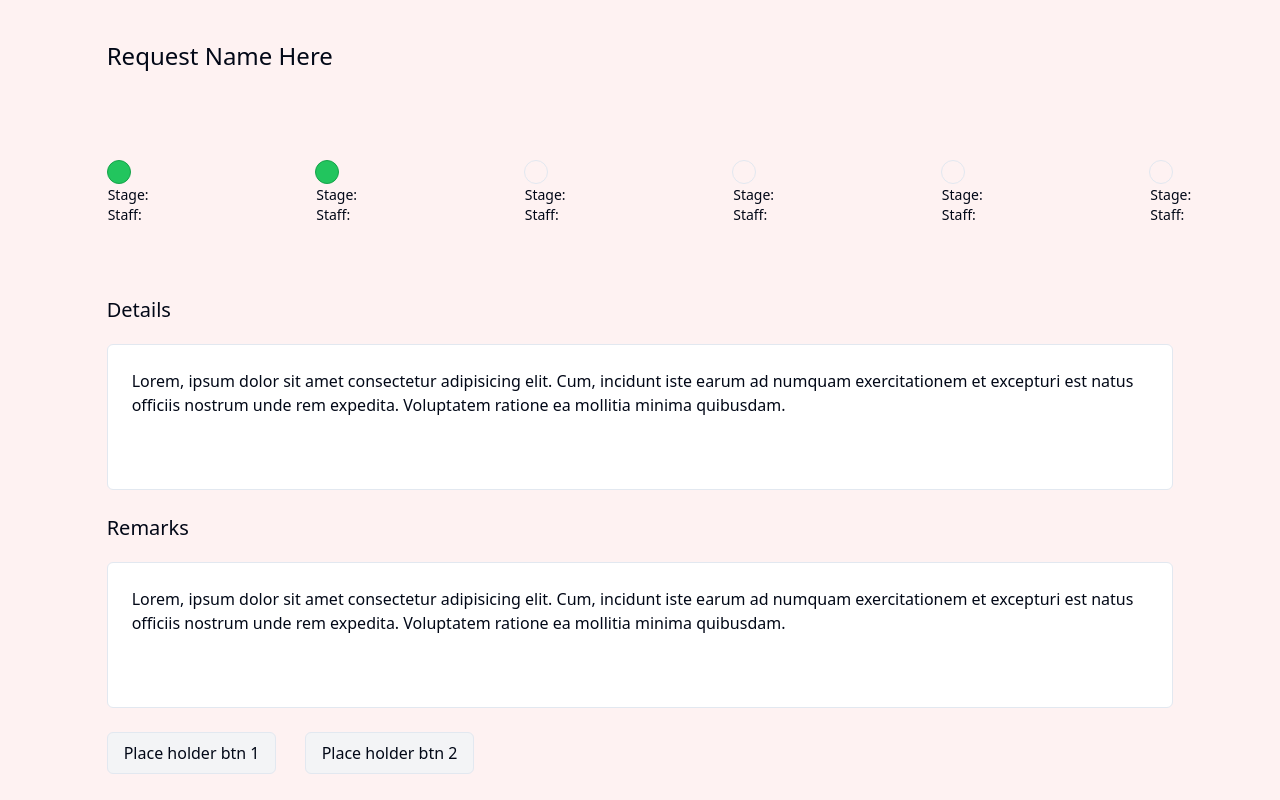
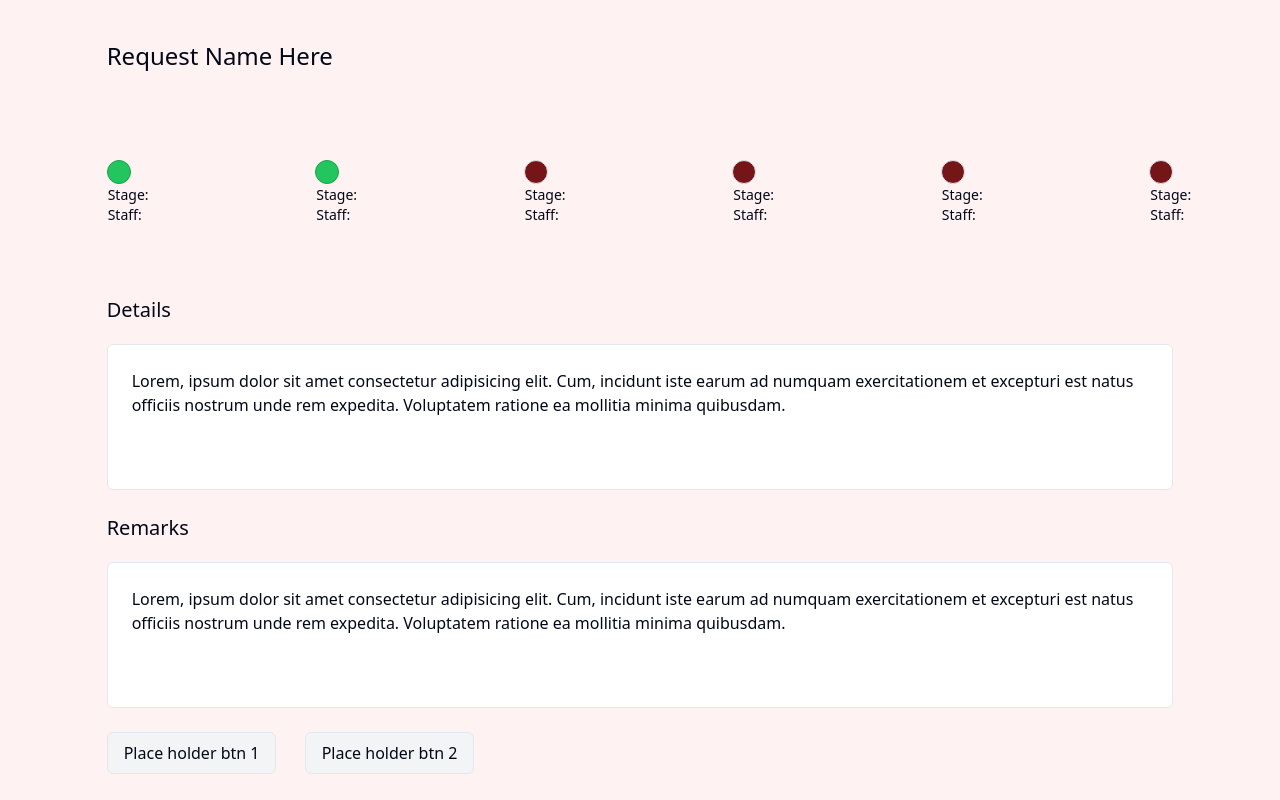
Before and after one commit to brymer-meneses/Subaybay, a SvelteKit app: page /dashboard/1 in a window 1280 px wide. Built offline with nearby package versions, Linux system fonts and the light colour scheme.

Commit message:
minor changes to classname. bg-maroon => bg-up_maroon

```diff
--- a/src/routes/dashboard/[requestID]/+page.svelte
+++ b/src/routes/dashboard/[requestID]/+page.svelte
@@ -1,4 +1,3 @@
-
 <script lang="ts">
 </script>
 
@@ -27,7 +26,7 @@
           </span>
         </div>
         <div
-          class="relative rounded-full h-6 w-6 bg-maroon border after:content-['Date'] after:translate-y-6 after:absolute after:bg-gray-600 after:text-white after:px-2 after:py-1 after:rounded-md after:hidden hover:after:block"
+          class="relative rounded-full h-6 w-6 bg-up_maroon border after:content-['Date'] after:translate-y-6 after:absolute after:bg-gray-600 after:text-white after:px-2 after:py-1 after:rounded-md after:hidden hover:after:block"
         >
           <span class="absolute top-6 text-sm">
             Stage:<br />
@@ -35,7 +34,7 @@
           </span>
         </div>
         <div
-          class="relative rounded-full h-6 w-6 bg-maroon border after:content-['Date'] after:translate-y-6 after:absolute after:bg-gray-600 after:text-white after:px-2 after:py-1 after:rounded-md after:hidden hover:after:block"
+          class="relative rounded-full h-6 w-6 bg-up_maroon border after:content-['Date'] after:translate-y-6 after:absolute after:bg-gray-600 after:text-white after:px-2 after:py-1 after:rounded-md after:hidden hover:after:block"
         >
           <span class="absolute top-6 text-sm">
             Stage:<br />
@@ -43,7 +42,7 @@
           </span>
         </div>
         <div
-          class="relative rounded-full h-6 w-6 bg-maroon border after:content-['Date'] after:translate-y-6 after:absolute after:bg-gray-600 after:text-white after:px-2 after:py-1 after:rounded-md after:hidden hover:after:block"
+          class="relative rounded-full h-6 w-6 bg-up_maroon border after:content-['Date'] after:translate-y-6 after:absolute after:bg-gray-600 after:text-white after:px-2 after:py-1 after:rounded-md after:hidden hover:after:block"
         >
           <span class="absolute top-6 text-sm">
             Stage:<br />
@@ -51,7 +50,7 @@
           </span>
         </div>
         <div
-          class="relative rounded-full h-6 w-6 bg-maroon border after:content-['Date'] after:translate-y-6 after:absolute after:bg-gray-600 after:text-white after:px-2 after:py-1 after:rounded-md after:hidden hover:after:block"
+          class="relative rounded-full h-6 w-6 bg-up_maroon border after:content-['Date'] after:translate-y-6 after:absolute after:bg-gray-600 after:text-white after:px-2 after:py-1 after:rounded-md after:hidden hover:after:block"
         >
           <span class="absolute top-6 text-sm">
             Stage:<br />
@@ -64,9 +63,10 @@
       <h3 class="text-xl mb-5">Details</h3>
       <div class="h-[146px] w-[650] border bg-white p-6 rounded-md">
         <p>
-          Lorem, ipsum dolor sit amet consectetur adipisicing elit. Cum, incidunt iste earum ad numquam exercitationem et excepturi est
-          natus officiis nostrum unde rem expedita. Voluptatem ratione ea
-          mollitia minima quibusdam.
+          Lorem, ipsum dolor sit amet consectetur adipisicing elit. Cum,
+          incidunt iste earum ad numquam exercitationem et excepturi est natus
+          officiis nostrum unde rem expedita. Voluptatem ratione ea mollitia
+          minima quibusdam.
         </p>
       </div>
     </div>
@@ -74,9 +74,10 @@
       <h3 class="text-xl mb-5">Remarks</h3>
       <div class="h-[146px] w-[650] border bg-white p-6 rounded-md">
         <p>
-          Lorem, ipsum dolor sit amet consectetur adipisicing elit. Cum, incidunt iste earum ad numquam exercitationem et excepturi est
-          natus officiis nostrum unde rem expedita. Voluptatem ratione ea
-          mollitia minima quibusdam.
+          Lorem, ipsum dolor sit amet consectetur adipisicing elit. Cum,
+          incidunt iste earum ad numquam exercitationem et excepturi est natus
+          officiis nostrum unde rem expedita. Voluptatem ratione ea mollitia
+          minima quibusdam.
         </p>
       </div>
     </div>
```
